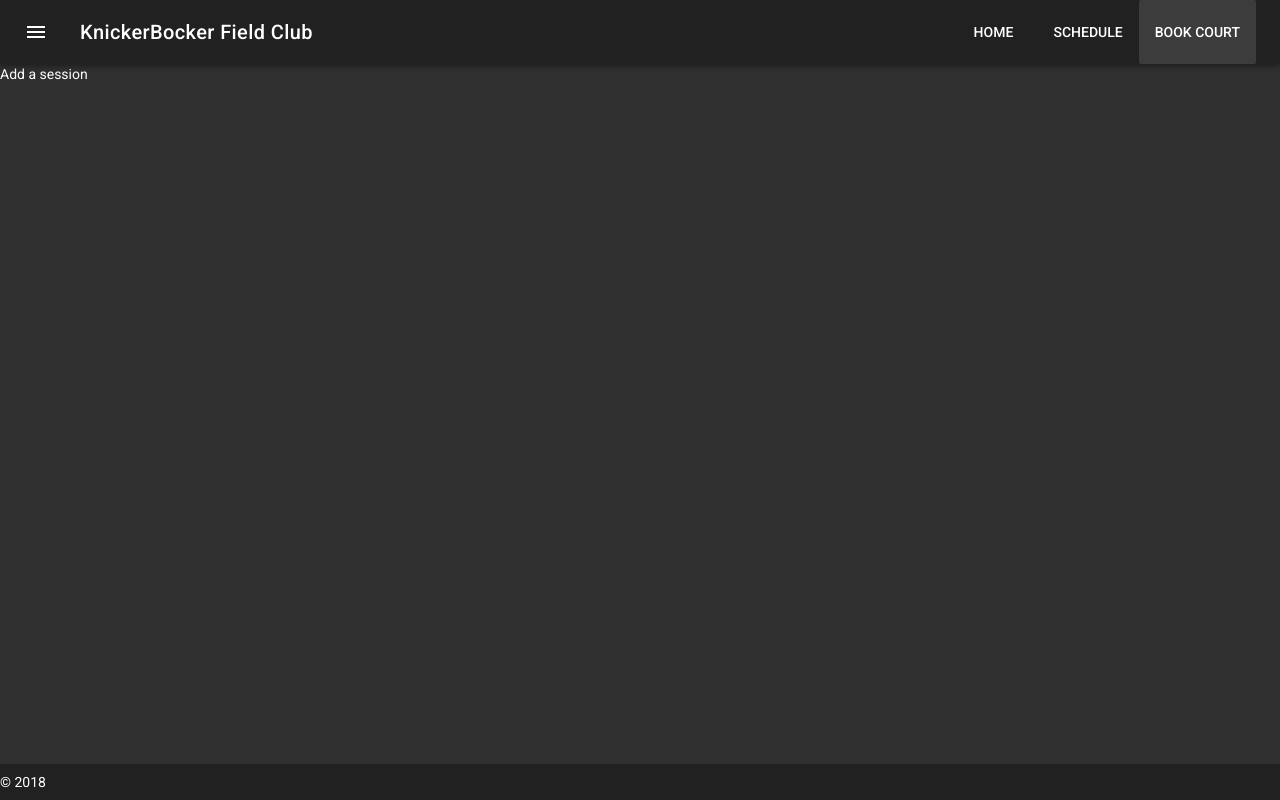
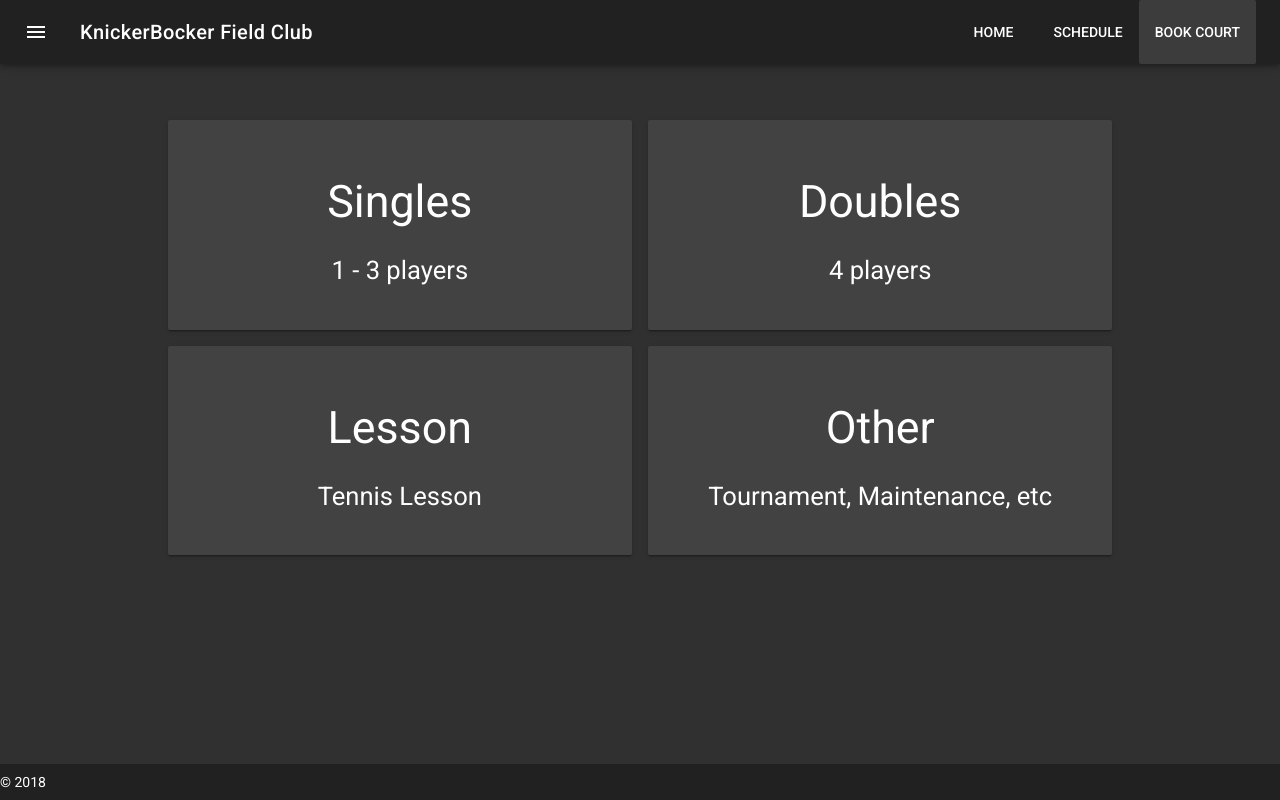
Before and after one commit to dfimiarz/clubhouse-frontend, a Vue app: page /sessions/new in a window 1280 px wide. Built offline with nearby package versions, Linux system fonts and the light colour scheme.

Commit message:
More work on booking module.

```diff
--- a/package.json
+++ b/package.json
@@ -11,7 +11,7 @@
     "axios": "^0.18.0",
     "vue": "^2.5.17",
     "vue-router": "^3.0.1",
-    "vuetify": "^1.3.1",
+    "vuetify": "^1.3.2",
     "vuex": "^3.0.1"
   },
   "devDependencies": {
--- a/src/components/AddSession.vue
+++ b/src/components/AddSession.vue
@@ -1,22 +1,66 @@
 <template>
-  <div>
-    {{ message }}
-  </div>
+<v-container fluid="" fill-height="">
+    <v-layout row wrap justify-center="" align-content-space-between="">
+      <v-flex xs12>
+        <v-container grid-list-lg fill-height="">
+          <v-layout row="" wrap align-content-space-around="" justify-center="">
+            <v-flex
+              v-for="card in cards"
+              xs12 md6 lg5
+              :key="card.title"
+            >
+                <v-card raised="" to="test" height="">
+                  <v-card-title primary-title>
+                    <v-container fluid="">
+                      <v-layout wrap="">
+                        <v-flex xs12>
+                          <div class="main-title text-xs-center">
+                            {{ card.title }}
+                          </div>
+                        </v-flex>
+                        <v-flex xs12>
+                          <div class="main-text text-xs-center">
+                            {{ card.text }}
+                          </div>
+                        </v-flex>
+                      </v-layout>
+                    </v-container>
+                  </v-card-title>
+                </v-card>
+            </v-flex>
+          </v-layout>
+        </v-container>
+      </v-flex>
+    </v-layout>
+  </v-container>
 </template>
 
 <script>
 export default {
-  name: 'AddSession',
+  components: {},
+  name: "AddSession",
   data() {
     return {
-      message: "Add a session"
-    }
-
+      message: "Add a session",
+      cards: [
+        { title: 'Singles', text: '1 - 3 players' ,src: './Matches.jpg', flexxs: 12, flexsm: 6 },
+        { title: 'Doubles', text: '4 players', src: './Booking700x325.jpg', flexxs: 12, flexsm: 6 },
+        { title: 'Lesson', text: 'Tennis Lesson',  src: './Manage.jpg', flexxs: 12, flexsm: 6 },
+        { title: 'Other', text: 'Tournament, Maintenance, etc', src: './Manage.jpg', flexxs: 12, flexsm: 6 }
+      ]
+    };
   }
-}
+};
 </script>
 
 <!-- Add "scoped" attribute to limit CSS to this component only -->
 <style scoped>
 
+.main-title{
+  font-size: 3.5vmax;
+}
+
+.main-text{
+  font-size: 2vmax;
+}
 </style>
--- a/src/components/Home.vue
+++ b/src/components/Home.vue
@@ -1,46 +1,45 @@
 
 <template>
-<v-container fluid fill-height="">
-  <v-layout justify-center align-content-space-around="" wrap="">
+<v-container fluid fill-height="" >
+  <v-layout justify-center align-content-space-between="" wrap="">
     <v-flex  md12 lg8 x6>
-      <!--
-        <div class="main-title text-xs-center">
-            Knickerbocker Tennis
-        </div>
-        -->
       <v-card raised="" >
         <v-card-title primary-title>
-          <div>
-            <div class="main-title text-xs-center">
-              Knickerbocker Tennis
-            </div>
-            <div>Welcome!. Please choose one of the options below...</div>
-          </div>
+          <v-container fluid="">
+            <v-layout wrap="">
+              <v-flex xs12>
+                <div class="main-title text-xs-center">
+                  Knickerbocker Tennis
+                </div>
+              </v-flex>
+              <v-flex xs12>
+                <div class="main-text text-xs-center">
+                  Please choose one of the options below...
+                </div>
+              </v-flex>
+            </v-layout>
+          </v-container>
         </v-card-title>
-
       </v-card>
     </v-flex>
     <v-flex md12 lg8 x6>
-        <v-container
-          fluid
-          grid-list-lg
-        >
+        <v-container fluid="" grid-list-lg >
           <v-layout row wrap>
             <v-flex
               v-for="card in cards"
-              v-bind="{ [`xs${card.flex}`]: true }"
+              v-bind="{ [`xs${card.flexxs}`]: true,
+                        [`sm${card.flexsm}`]: true }"
               :key="card.title"
             >
               <v-card :to="{name: 'NewBooking'}" raised="" >
                 <v-img
                   :src="card.src"
                   height="250px"
-
                 >
 
                   <v-container fill-height fluid>
                     <v-layout justify-center="" align-end="" row>
-                      <v-flex xs12 flexbox>
+                      <v-flex xs12>
                         <div class='tile-text-container'>
                           <h3 class="tile-title">{{ card.title }}</h3>
                           <div>{{ card.text }}</div>
@@ -64,10 +63,10 @@ export default {
   data() {
     return {
       cards: [
-        { title: 'Matches', text: 'View today\'s match schedule' ,src: './Matches.jpg', flex: 6 },
-        { title: 'Booking', text: 'Reserve a court', src: './Booking700x325.jpg', flex: 6 },
-        { title: 'Club Admin', text: 'Administrative features',  src: './Manage.jpg', flex: 6 },
-        { title: 'Club Info', text: 'Clud information', src: './Manage.jpg', flex: 6 }
+        { title: 'Matches', text: 'View today\'s match schedule' ,src: './Matches.jpg', flexxs: 12, flexsm: 6 },
+        { title: 'Booking', text: 'Reserve a court', src: './Booking700x325.jpg', flexxs: 12, flexsm: 6 },
+        { title: 'Club Admin', text: 'Administrative features',  src: './Manage.jpg', flexxs: 12, flexsm: 6 },
+        { title: 'Club Info', text: 'Clud information', src: './Manage.jpg', flexxs: 12, flexsm: 6 }
       ]
 
     }
@@ -97,6 +96,10 @@ export default {
 }
 
 .main-title{
-  font-size: 5vmax;
+  font-size: 4vmax;
+}
+
+.main-text{
+  font-size: 1vmax;
 }
 </style>
```
Also changed, not shown: 1 other file (tests, documents, lock files or other folders).
